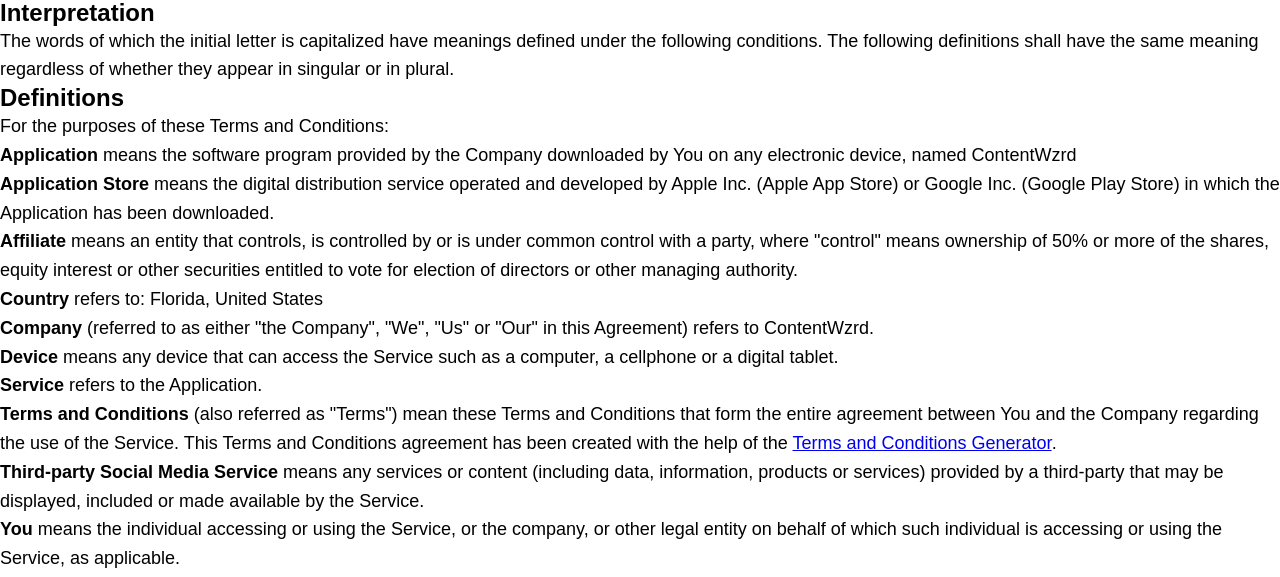
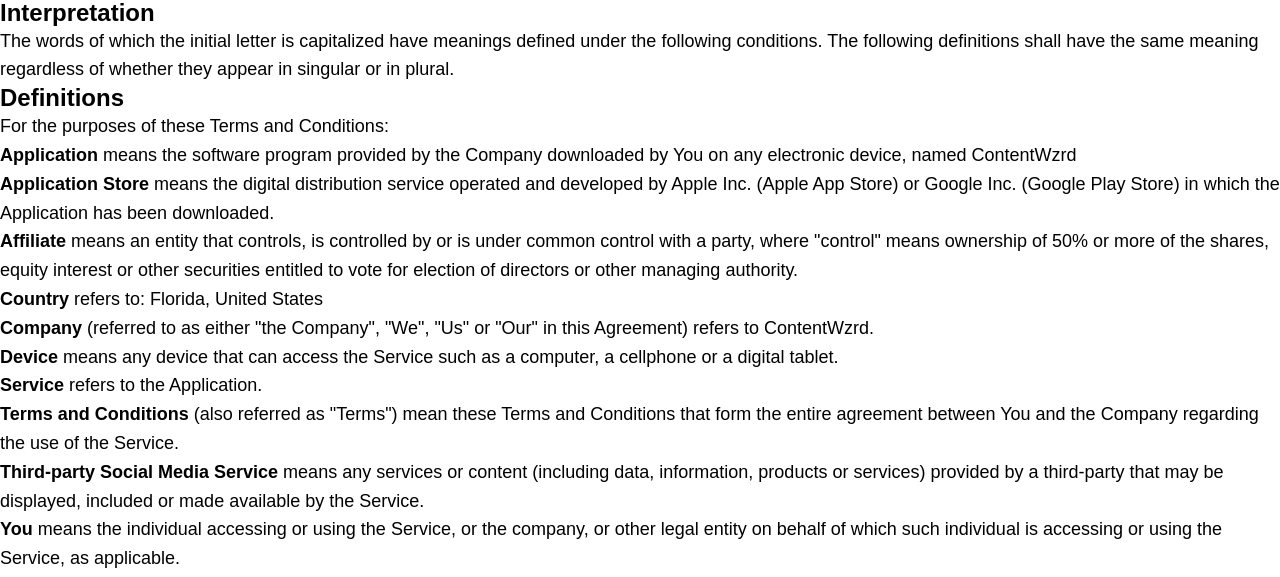
Before and after one commit to Contenthogg/ContentWzrd, a plain HTML site: page terms_of_service.html in a window 1280 px wide. Shown: the part 221-798 px from the top of the page. Drawn offline with Linux system fonts and the light colour scheme.

Commit message:
Add files via upload

```diff
--- a/terms_of_service.html
+++ b/terms_of_service.html
@@ -112,7 +112,7 @@
 <p><strong>Service</strong> refers to the Application.</p>
 </li>
 <li>
-<p><strong>Terms and Conditions</strong> (also referred as &quot;Terms&quot;) mean these Terms and Conditions that form the entire agreement between You and the Company regarding the use of the Service. This Terms and Conditions agreement has been created with the help of the <a href="https://www.termsfeed.com/terms-conditions-generator/" target="_blank">Terms and Conditions Generator</a>.</p>
+<p><strong>Terms and Conditions</strong> (also referred as &quot;Terms&quot;) mean these Terms and Conditions that form the entire agreement between You and the Company regarding the use of the Service.</p>
 </li>
 <li>
 <p><strong>Third-party Social Media Service</strong> means any services or content (including data, information, products or services) provided by a third-party that may be displayed, included or made available by the Service.</p>
```
